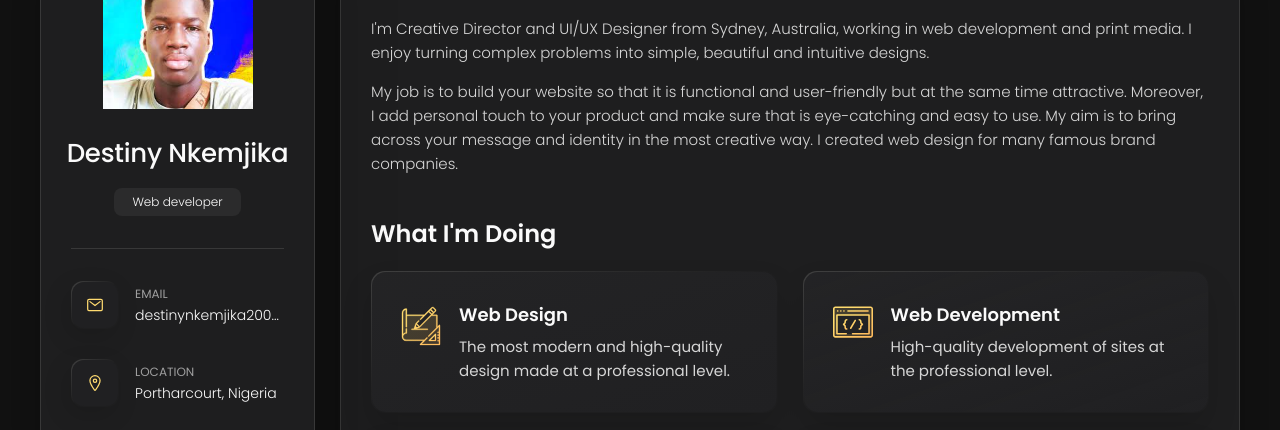
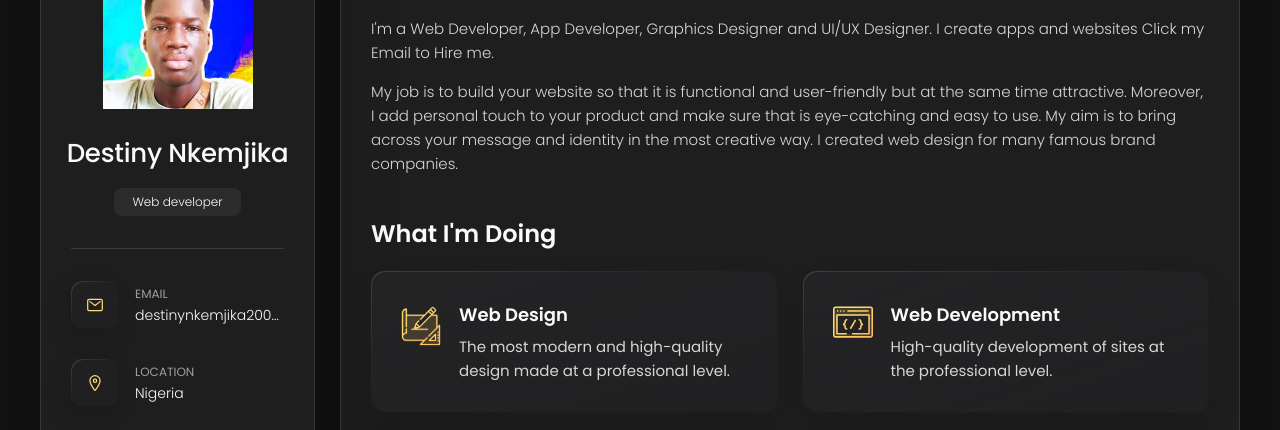
Before and after one commit to destinynkemjika/myportfolio, a plain HTML site: page index.html in a window 1280 px wide. Shown: the part 162-592 px from the top of the page. Drawn offline with nearby package versions, Linux system fonts and the light colour scheme.

Commit message:
Update index.html

```diff
--- a/index.html
+++ b/index.html
@@ -5,6 +5,7 @@
   <meta charset="UTF-8">
   <meta http-equiv="X-UA-Compatible" content="IE=edge">
   <meta name="viewport" content="width=device-width, initial-scale=1.0">
+  <meta name="description" content="destiny nkemjika portfolio web developer to hire">
   <title>Destiny's Portfolio</title>
 
   <!--
@@ -46,7 +47,7 @@
         </figure>
 
         <div class="info-content">
-          <h1 class="name" title="Richard hanrick">Destiny Nkemjika</h1>
+          <h1 class="name" title="Destiny Nkemjika">Destiny Nkemjika</h1>
 
           <p class="title">Web developer</p>
         </div>
@@ -74,7 +75,7 @@
             <div class="contact-info">
               <p class="contact-title">Email</p>
 
-              <a href="mailto:richard@example.com" class="contact-link">destinynkemjika2006@gmail.com</a>
+              <a href="mailto:destinynkemjika2006@gmail.com" class="contact-link">destinynkemjika2006@gmail.com</a>
             </div>
 
           </li>
@@ -116,7 +117,7 @@
             <div class="contact-info">
               <p class="contact-title">Location</p>
 
-              <address>Portharcourt, Nigeria</address>
+              <address>Nigeria</address>
             </div>
 
           </li>
@@ -209,9 +210,8 @@
 
         <section class="about-text">
           <p>
-            I'm Creative Director and UI/UX Designer from Sydney, Australia, working in web development and print media.
-            I enjoy
-            turning complex problems into simple, beautiful and intuitive designs.
+            I'm a Web Developer, App Developer, Graphics Designer and UI/UX Designer.
+            I create apps and websites Click my Email to Hire me.
           </p>
 
           <p>
```
